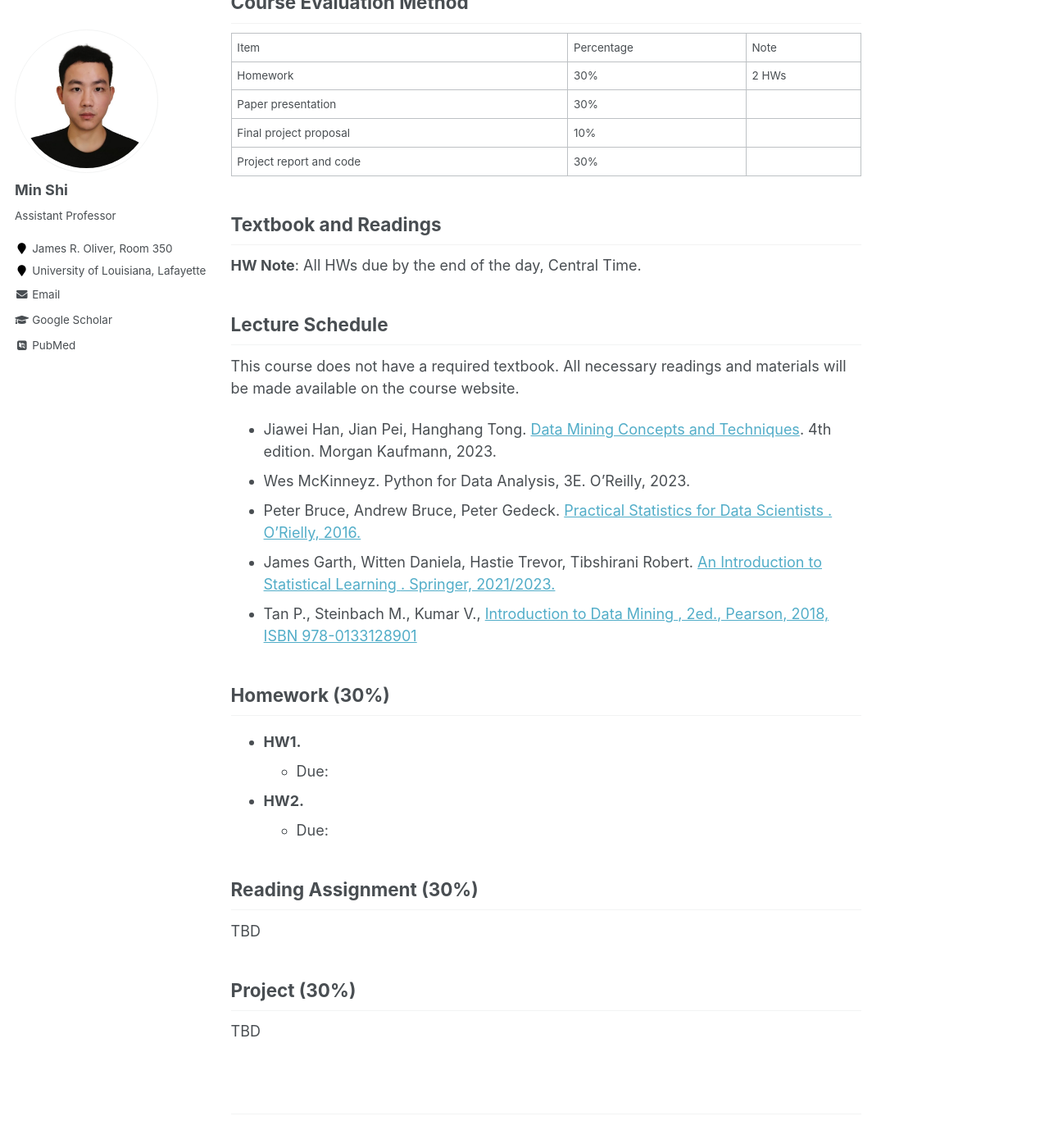
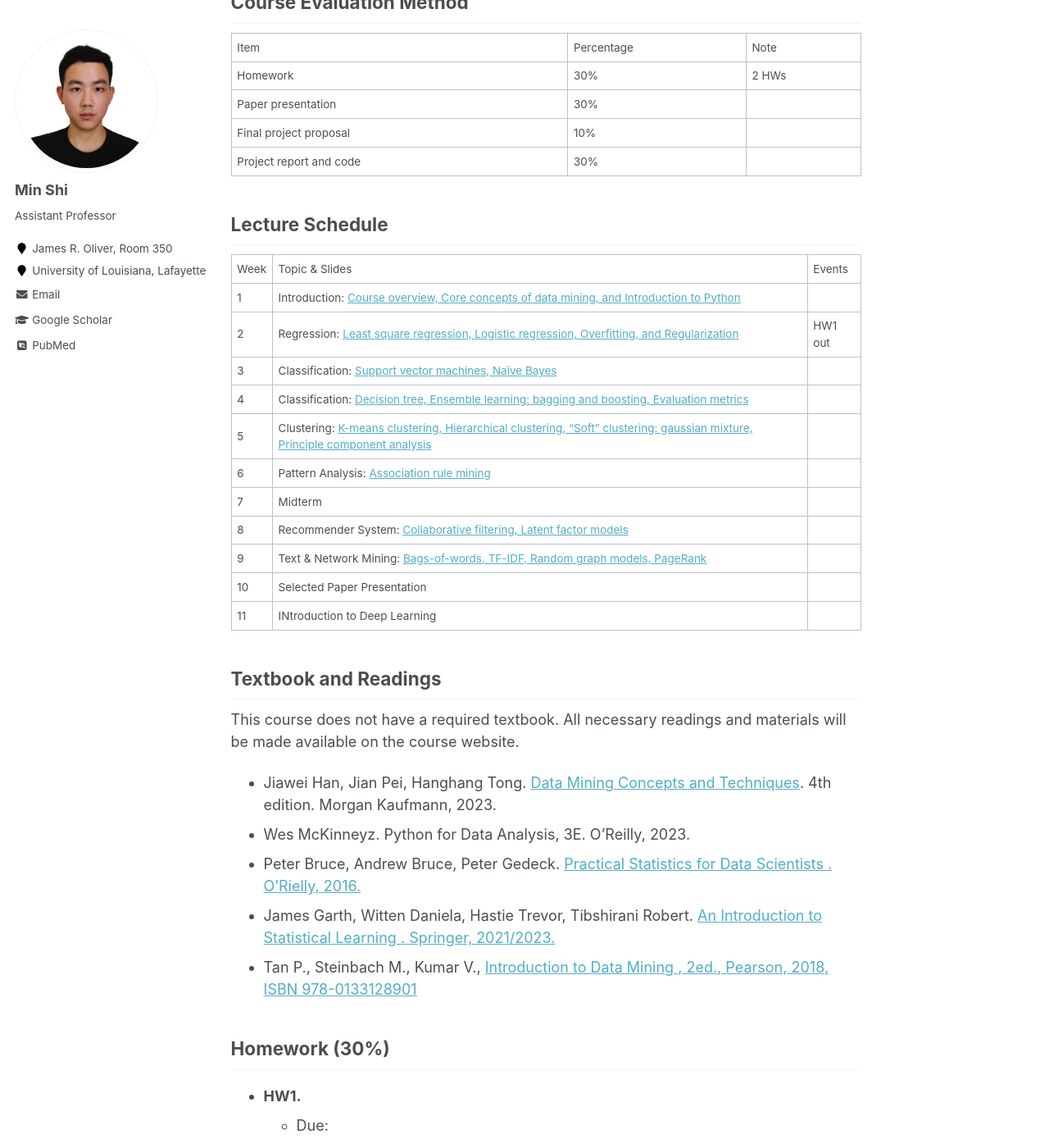
Before and after one commit to shiminxst/shiminxst.github.io, a Jekyll site: the page built from _teaching/2024-fall-CSCE566.md, in a window 1280 px wide and 1400 px high, scrolled down 1428 px. Shown: the whole window at 82% size. Built offline with Jekyll 4.4.1, drawn with Linux system fonts in a browser that asks for light colours; some web fonts are replaced; some of the changed text lies outside the part shown.

Commit message:
Update 2024-fall-CSCE566.md

```diff
--- a/_teaching/2024-fall-CSCE566.md
+++ b/_teaching/2024-fall-CSCE566.md
@@ -47,10 +47,23 @@ Paper presentation       | 30% |
 Final project proposal   | 10% |
 Project report and code  | 30% |
 
+## Lecture Schedule
+
+Week | Topic & Slides                                                  | Events
+1    | Introduction: [Course overview, Core concepts of data mining, and Introduction to Python](https://www.dropbox.com) |
+2    | Regression: [Least square regression, Logistic regression, Overfitting, and Regularization](https://www.dropbox.com) | HW1 out
+3    | Classification: [Support vector machines, Naïve Bayes](https://www.dropbox.com) |
+4    | Classification: [Decision tree, Ensemble learning: bagging and boosting, Evaluation metrics](https://www.dropbox.com) |
+5    | Clustering: [K-means clustering, Hierarchical clustering, "Soft" clustering: gaussian mixture, Principle component analysis](https://www.dropbox.com) |
+6    | Pattern Analysis: [Association rule mining](https://www.dropbox.com) |
+7    | Midterm |
+8    | Recommender System: [Collaborative filtering, Latent factor models](https://www.dropbox.com) |
+9    | Text & Network Mining: [Bags-of-words, TF-IDF, Random graph models, PageRank](https://www.dropbox.com) |
+10   | Selected Paper Presentation |
+11   | INtroduction to Deep Learning |
+
+
 ## Textbook and Readings
-**HW Note**: All HWs due by the end of the day, Central Time.
-
-## Lecture Schedule
 This course does not have a required textbook. All necessary readings and materials will be made available on the course website.
 
 - Jiawei Han, Jian Pei, Hanghang Tong. <a herf="https://datamineaz.org/textbooks/hanDataMiningConceptual.pdf">Data Mining Concepts and Techniques</a>. 4th edition. Morgan Kaufmann, 2023.
@@ -65,6 +78,8 @@ This course does not have a required textbook. All necessary readings and materi
 - **HW2.**
     - Due:
 
+**HW Note**: All HWs due by the end of the day, Central Time.
+
 ## Reading Assignment (30%)
 TBD
 
```
